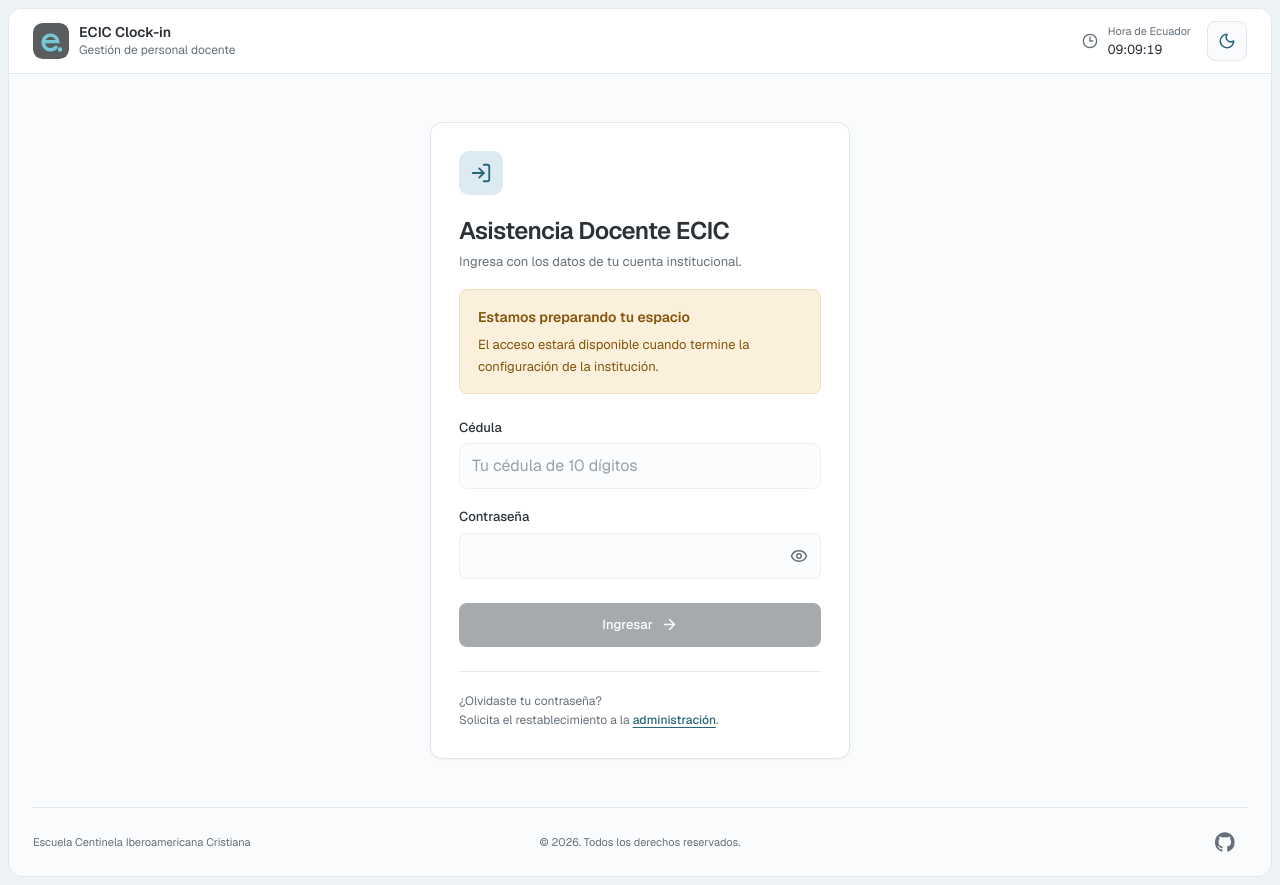
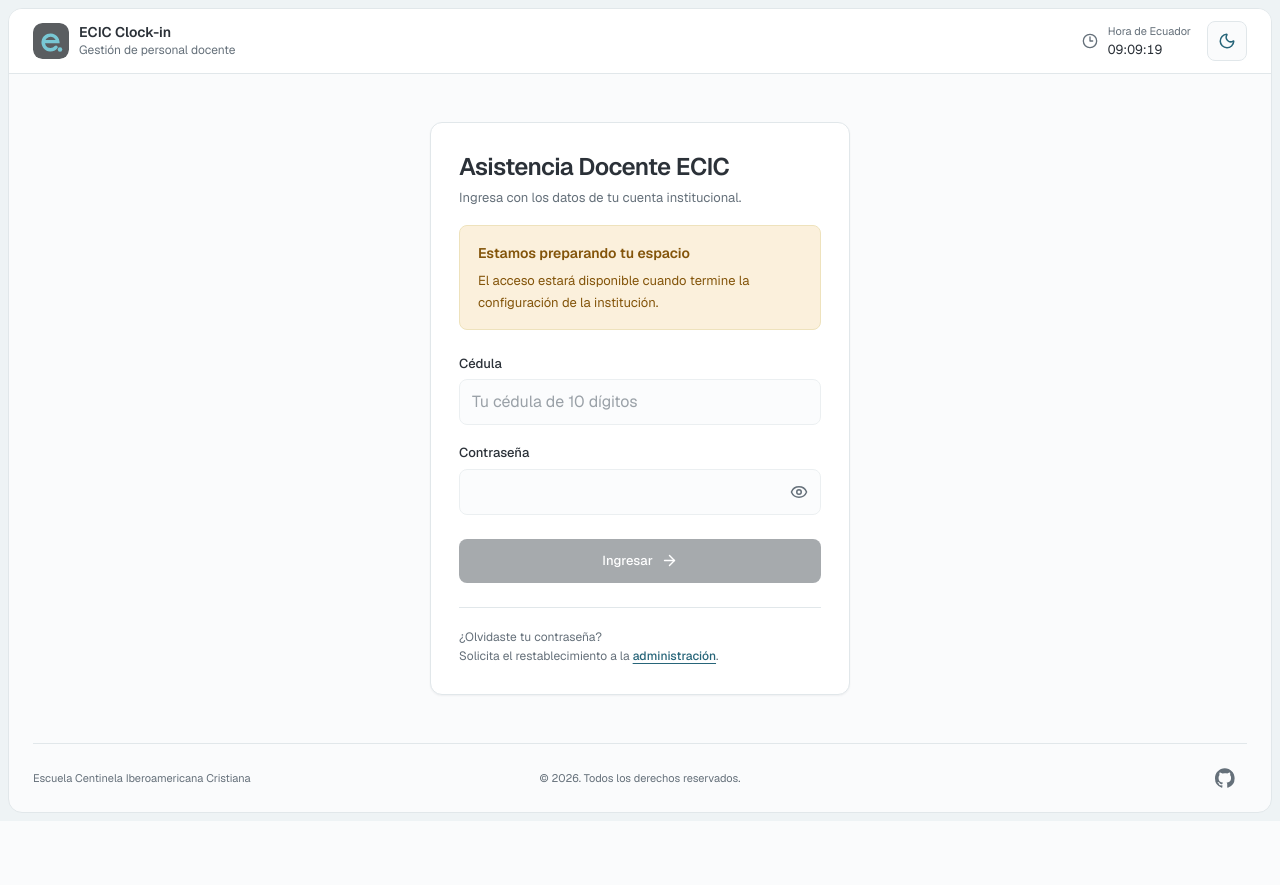
Before and after one commit to alps2005/clock-in-ecic, a React (Vite) app: page /admin in a window 1280 px wide. After the commit the page ends 821 px from the top, so only its background shows below. Built offline with nearby package versions, Linux system fonts and the light colour scheme; no server answers.

Commit message:
Remove unnecessary login icon

```diff
--- a/src/features/auth/Login.tsx
+++ b/src/features/auth/Login.tsx
@@ -1,6 +1,6 @@
 import { useState } from 'react'
 import type { FormEvent } from 'react'
-import { ArrowRight, Eye, EyeOff, LoaderCircle, LogIn } from 'lucide-react'
+import { ArrowRight, Eye, EyeOff, LoaderCircle } from 'lucide-react'
 import { config, supabase } from '../../lib/supabase'
 import { loginIdentity, validCedula } from '../../lib/attendance'
 import { PublicLayout } from '../../components/PublicLayout'
@@ -23,7 +23,7 @@ export function Login() {
     finally { setPending(false); setPassword('') }
   }
   return <PublicLayout>
-      <section className="ui-card auth-card" aria-labelledby="login-title"><span className="auth-symbol" aria-hidden="true"><LogIn size={22} /></span><h1 id="login-title">Asistencia Docente ECIC</h1><p>Ingresa con los datos de tu cuenta institucional.</p>
+      <section className="ui-card auth-card" aria-labelledby="login-title"><h1 id="login-title">Asistencia Docente ECIC</h1><p>Ingresa con los datos de tu cuenta institucional.</p>
         {!config.ready && <div className="feedback notice" role="status"><h3>Estamos preparando tu espacio</h3><p>El acceso estará disponible cuando termine la configuración de la institución.</p></div>}
         <form onSubmit={submit} aria-busy={pending}>
           <label htmlFor="cedula">Cédula</label><input id="cedula" name="username" autoComplete="username" inputMode="numeric" pattern="[0-9]{10}" maxLength={10} required placeholder="Tu cédula de 10 dígitos" value={cedula} onChange={e => setCedula(e.target.value.replace(/\D/g, ''))} disabled={pending || !config.ready} />
```
